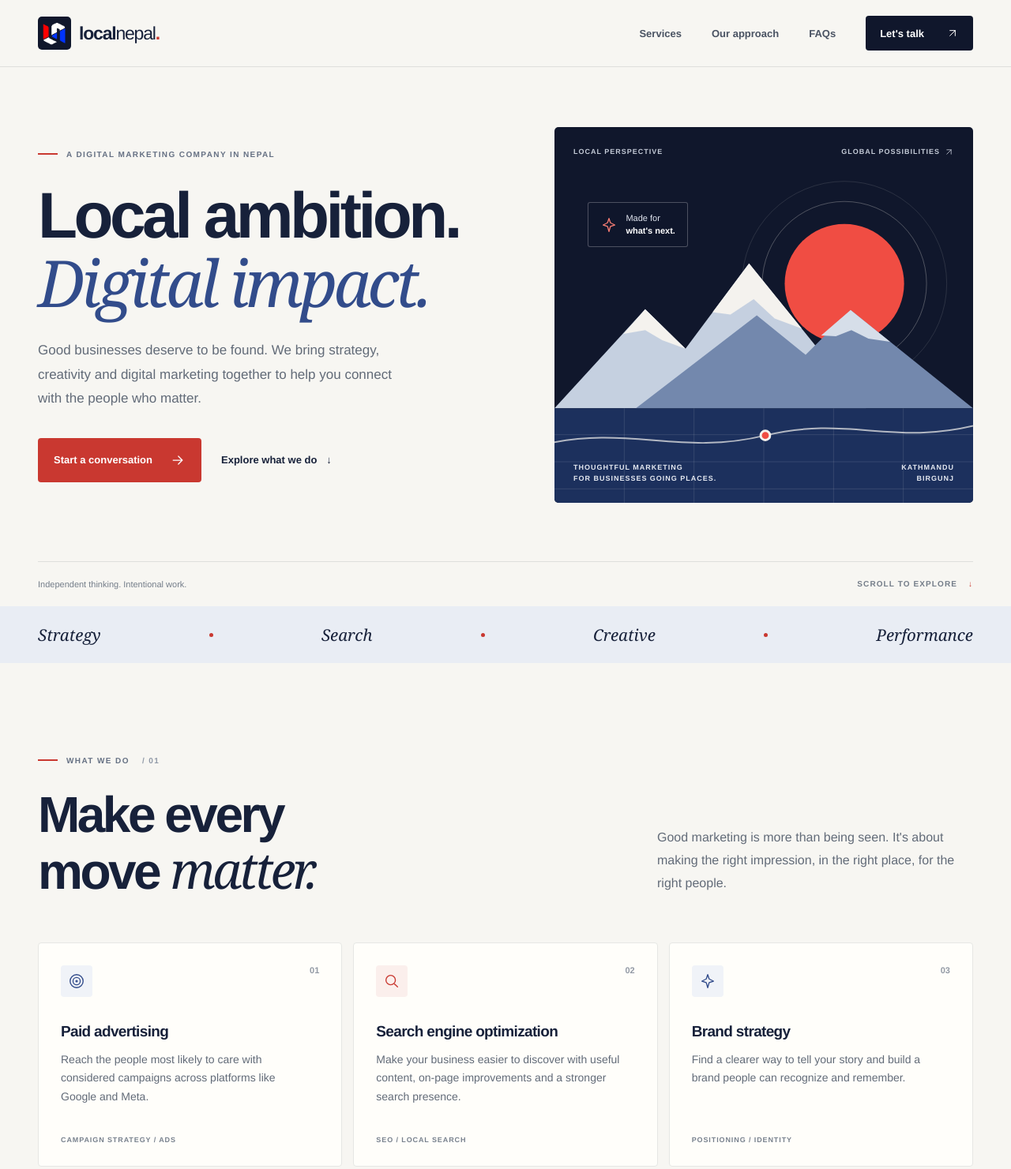
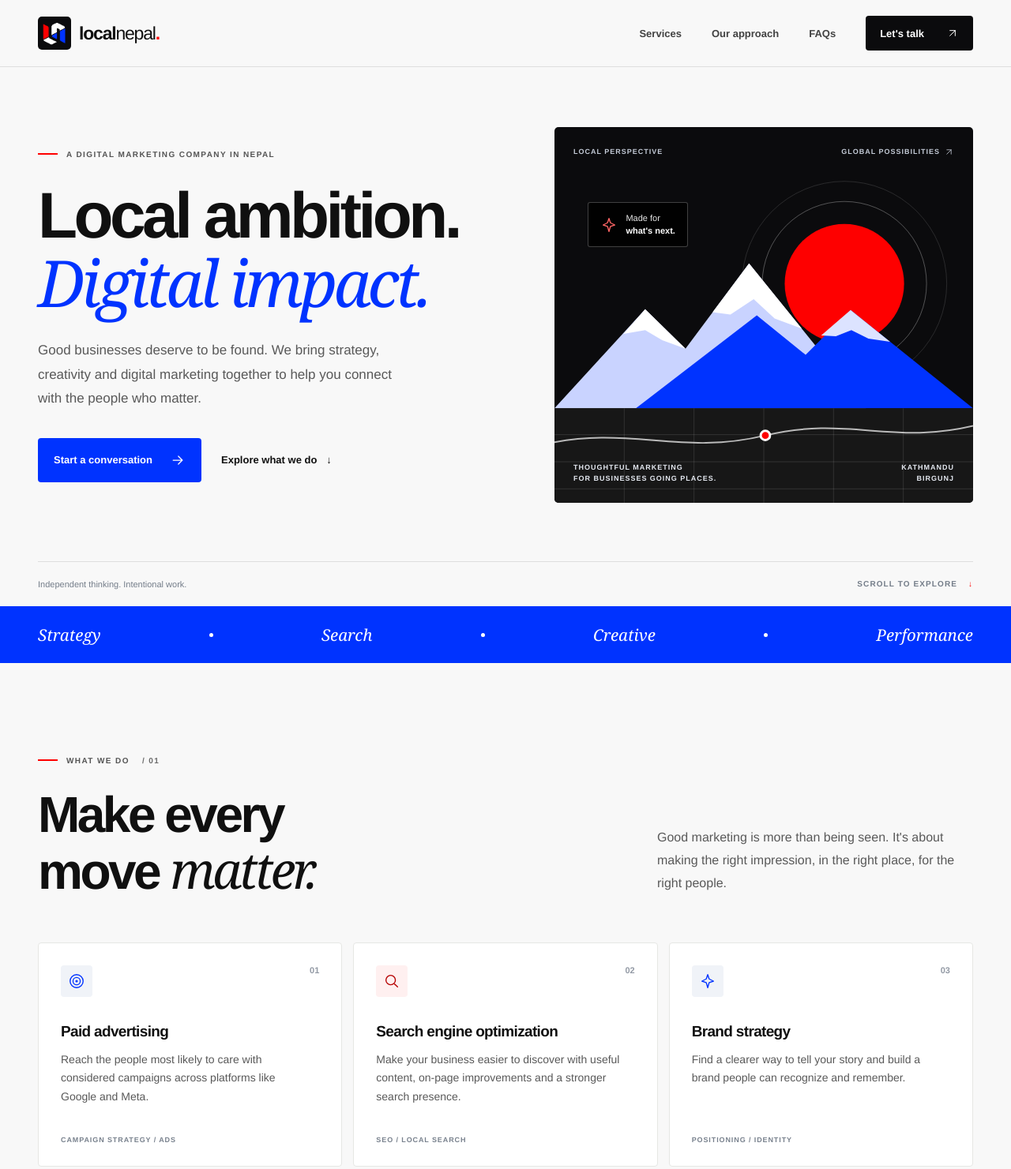
Before and after one commit to anandksri/localnepal.com.np, a plain HTML site: page index.html in a window 1280 px wide. Shown: the top 1481 px of the page at 79% size. Drawn offline with Linux system fonts and the light colour scheme.

Commit message:
Align site colors with LocalNepal logo
Co-authored-by: Copilot <223556219+Copilot@users.noreply.github.com>

```diff
--- a/index.html
+++ b/index.html
@@ -18,7 +18,7 @@
   <meta name="twitter:title" content="LocalNepal | Digital Marketing for Businesses in Nepal">
   <meta name="twitter:description" content="Thoughtful digital marketing for businesses ready to reach the right people.">
   <meta name="twitter:image" content="https://anandksri.github.io/localnepal/images/localnepal.png">
-  <meta name="theme-color" content="#10172c">
+  <meta name="theme-color" content="#0b0b0d">
   <link rel="icon" type="image/png" href="images/localnepal.png">
   <link rel="stylesheet" href="style.css">
   <script type="application/ld+json">
@@ -86,18 +86,18 @@
         <div class="hero-art" aria-hidden="true">
           <div class="art-heading"><span>LOCAL PERSPECTIVE</span><span>GLOBAL POSSIBILITIES <svg class="icon"><use href="#icon-up-right"></use></svg></span></div>
           <svg class="landscape" viewBox="0 0 540 430" fill="none" xmlns="http://www.w3.org/2000/svg">
-            <circle cx="374" cy="147" r="77" fill="#F04D43"/>
-            <circle cx="374" cy="147" r="106" stroke="#E8E3DB" stroke-opacity=".3"/>
-            <circle cx="374" cy="147" r="132" stroke="#E8E3DB" stroke-opacity=".13"/>
-            <path d="M0 308L117 180L169 231L251 121L402 308H0Z" fill="#C5D0E0"/>
-            <path d="M117 180L169 231L139 220L117 207L89 212L117 180Z" fill="#F4F2EE"/>
-            <path d="M251 121L319 205L284 192L257 167L227 187L204 184L251 121Z" fill="#F4F2EE"/>
-            <path d="M105 308L261 188L324 239L382 181L540 308H105Z" fill="#7388AD"/>
-            <path d="M382 181L433 222L405 218L383 207L363 215L344 214L382 181Z" fill="#D6DEE9"/>
-            <path d="M0 308H540V430H0V308Z" fill="#1C305D"/>
-            <path d="M0 342H540M0 377H540M0 412H540M90 308V430M180 308V430M270 308V430M360 308V430M450 308V430" stroke="#F2F1EE" stroke-opacity=".12"/>
-            <path d="M-16 355C97 329 161 370 272 343C383 316 441 360 558 326" stroke="#F4F2EE" stroke-width="2" stroke-opacity=".7"/>
-            <circle cx="272" cy="343" r="6" fill="#F04D43" stroke="#F4F2EE" stroke-width="3"/>
+            <circle cx="374" cy="147" r="77" fill="#FE0000"/>
+            <circle cx="374" cy="147" r="106" stroke="#FFFFFF" stroke-opacity=".3"/>
+            <circle cx="374" cy="147" r="132" stroke="#FFFFFF" stroke-opacity=".13"/>
+            <path d="M0 308L117 180L169 231L251 121L402 308H0Z" fill="#C9D3FF"/>
+            <path d="M117 180L169 231L139 220L117 207L89 212L117 180Z" fill="#FFFFFF"/>
+            <path d="M251 121L319 205L284 192L257 167L227 187L204 184L251 121Z" fill="#FFFFFF"/>
+            <path d="M105 308L261 188L324 239L382 181L540 308H105Z" fill="#0033FF"/>
+            <path d="M382 181L433 222L405 218L383 207L363 215L344 214L382 181Z" fill="#DCE3FF"/>
+            <path d="M0 308H540V430H0V308Z" fill="#171717"/>
+            <path d="M0 342H540M0 377H540M0 412H540M90 308V430M180 308V430M270 308V430M360 308V430M450 308V430" stroke="#FFFFFF" stroke-opacity=".12"/>
+            <path d="M-16 355C97 329 161 370 272 343C383 316 441 360 558 326" stroke="#FFFFFF" stroke-width="2" stroke-opacity=".7"/>
+            <circle cx="272" cy="343" r="6" fill="#FE0000" stroke="#FFFFFF" stroke-width="3"/>
           </svg>
           <div class="art-caption"><span>THOUGHTFUL MARKETING<br>FOR BUSINESSES GOING PLACES.</span><span>KATHMANDU<br>BIRGUNJ</span></div>
           <div class="art-stamp"><svg class="icon"><use href="#icon-spark"></use></svg><span>Made for<br><strong>what's next.</strong></span></div>
--- a/style.css
+++ b/style.css
@@ -1,18 +1,19 @@
 :root {
-  --ink: #17213a;
-  --navy: #10172c;
-  --paper: #f7f6f2;
-  --white: #fffefa;
-  --muted: #626b78;
-  --red: #c93830;
-  --blue: #324c8b;
-  --line: #dedfdc;
+  --ink: #101010;
+  --navy: #0b0b0d;
+  --paper: #f8f8f8;
+  --white: #ffffff;
+  --muted: #595959;
+  --red: #fe0000;
+  --red-text: #b60000;
+  --blue: #0033ff;
+  --line: #dedede;
 }
 
 * { box-sizing: border-box; }
 html { scroll-behavior: smooth; scroll-padding-top: 24px; }
 body { margin: 0; background: var(--paper); color: var(--ink); font-family: "Helvetica Neue", Helvetica, Arial, sans-serif; -webkit-font-smoothing: antialiased; }
-::selection { background: var(--red); color: white; }
+::selection { background: var(--blue); color: white; }
 a { color: inherit; text-decoration: none; }
 button { font: inherit; }
 img { display: block; max-width: 100%; }
@@ -22,7 +23,7 @@ h1, h2, h3, p { margin-top: 0; }
 .container { width: min(calc(100% - 96px), 1220px); margin-inline: auto; }
 .skip-link { position: fixed; top: 8px; left: 8px; z-index: 20; padding: 12px; background: white; color: #111; transform: translateY(-150%); }
 .skip-link:focus { transform: translateY(0); }
-:focus-visible { outline: 3px solid #d6453b; outline-offset: 4px; }
+:focus-visible { outline: 3px solid var(--blue); outline-offset: 4px; }
 
 .site-header { background: var(--paper); border-bottom: 1px solid var(--line); }
 .nav-wrap { min-height: 84px; display: flex; align-items: center; justify-content: space-between; gap: 30px; }
@@ -31,8 +32,8 @@ h1, h2, h3, p { margin-top: 0; }
 .brand-accent { font-weight: 400; }
 .brand-dot { color: var(--red); }
 .primary-nav { display: flex; align-items: center; gap: 38px; font-size: 13px; font-weight: 600; }
-.primary-nav > a:not(.nav-cta) { color: #4a5363; }
-.primary-nav > a:not(.nav-cta):hover { color: var(--red); }
+.primary-nav > a:not(.nav-cta) { color: #424242; }
+.primary-nav > a:not(.nav-cta):hover { color: var(--red-text); }
 .nav-cta { display: inline-flex; align-items: center; gap: 28px; padding: 14px 18px; border-radius: 4px; background: var(--navy); color: white; transition: background .2s; }
 .nav-cta:hover { background: var(--blue); }
 .nav-cta .icon { width: 16px; height: 16px; }
@@ -40,9 +41,9 @@ h1, h2, h3, p { margin-top: 0; }
 
 .hero { background: var(--paper); overflow: hidden; }
 .hero-grid { display: grid; grid-template-columns: 1fr 1fr; align-items: center; gap: clamp(40px, 7vw, 100px); padding-top: 76px; padding-bottom: 74px; }
-.eyebrow { display: flex; align-items: center; gap: 11px; margin: 0 0 27px; color: #657083; font-size: 10px; font-weight: 700; letter-spacing: .14em; line-height: 1.5; text-transform: uppercase; }
+.eyebrow { display: flex; align-items: center; gap: 11px; margin: 0 0 27px; color: #545454; font-size: 10px; font-weight: 700; letter-spacing: .14em; line-height: 1.5; text-transform: uppercase; }
 .eyebrow-line { display: inline-block; width: 25px; height: 2px; background: var(--red); flex: none; }
-.section-number { margin-left: 5px; color: #9099a7; }
+.section-number { margin-left: 5px; color: #6b6b6b; }
 h1, h2 { font-weight: 600; letter-spacing: -.055em; }
 h1 { margin-bottom: 26px; font-size: clamp(56px, 6.4vw, 88px); line-height: 1.04; }
 h1 em, h2 em { font-family: Georgia, "Times New Roman", serif; font-weight: 400; }
@@ -50,12 +51,12 @@ h1 em { color: var(--blue); }
 .hero-description { max-width: 475px; margin-bottom: 0; color: var(--muted); font-size: 17px; line-height: 1.8; }
 .hero-actions { display: flex; align-items: center; flex-wrap: wrap; gap: 25px; margin-top: 34px; }
 .button { min-height: 56px; padding: 16px 20px; display: inline-flex; align-items: center; justify-content: center; gap: 22px; border-radius: 4px; font-size: 13px; font-weight: 700; transition: background .2s, color .2s; }
-.button-light { background: var(--red); color: white; }
+.button-light { background: var(--blue); color: white; }
 .button-light:hover { background: var(--navy); color: white; }
 .text-link { display: inline-flex; align-items: center; gap: 12px; font-size: 13px; font-weight: 700; }
-.text-link:hover { color: var(--red); }
+.text-link:hover { color: var(--red-text); }
 
-.hero-art { position: relative; width: 100%; max-width: 530px; justify-self: end; padding: 24px 24px 0; overflow: hidden; background: var(--navy); color: #f7f6f2; border-radius: 5px; }
+.hero-art { position: relative; width: 100%; max-width: 530px; justify-self: end; padding: 24px 24px 0; overflow: hidden; background: var(--navy); color: white; border-radius: 5px; }
 .art-heading, .art-caption { display: flex; justify-content: space-between; align-items: flex-start; gap: 20px; font-size: 9px; font-weight: 700; line-height: 1.6; letter-spacing: .11em; }
 .art-heading { color: #c4cbd7; }
 .art-heading span:last-child { display: flex; align-items: center; gap: 5px; text-align: right; }
@@ -63,16 +64,16 @@ h1 em { color: var(--blue); }
 .landscape { display: block; width: calc(100% + 48px); height: auto; margin: 16px -24px 0; }
 .art-caption { position: absolute; bottom: 24px; left: 24px; right: 24px; color: #e5e9f1; }
 .art-caption span:last-child { text-align: right; }
-.art-stamp { position: absolute; top: 20%; left: 8%; display: flex; align-items: center; gap: 10px; padding: 12px 15px; border: 1px solid rgba(255,255,255,.25); border-radius: 3px; background: rgba(16,23,44,.9); color: #e1e6f0; font-size: 11px; line-height: 1.4; }
-.art-stamp .icon { color: #f27b72; width: 22px; height: 22px; }
+.art-stamp { position: absolute; top: 20%; left: 8%; display: flex; align-items: center; gap: 10px; padding: 12px 15px; border: 1px solid rgba(255,255,255,.25); border-radius: 3px; background: rgba(0,0,0,.9); color: #e8e8e8; font-size: 11px; line-height: 1.4; }
+.art-stamp .icon { color: #ff6666; width: 22px; height: 22px; }
 .art-stamp strong { color: white; }
 .hero-foot { display: flex; justify-content: space-between; gap: 24px; padding: 22px 0; border-top: 1px solid var(--line); color: #747d89; font-size: 11px; }
 .hero-foot > span:last-child { font-size: 10px; font-weight: 700; letter-spacing: .11em; }
 .hero-foot span span { margin-left: 10px; color: var(--red); }
 
-.ticker { background: #e9edf4; color: var(--ink); }
+.ticker { background: var(--blue); color: white; }
 .ticker-inner { display: flex; align-items: center; justify-content: space-between; gap: 24px; min-height: 72px; font-family: Georgia, "Times New Roman", serif; font-size: clamp(17px, 1.6vw, 21px); font-style: italic; }
-.ticker-divider { width: 5px; height: 5px; flex: none; border-radius: 50%; background: var(--red); }
+.ticker-divider { width: 5px; height: 5px; flex: none; border-radius: 50%; background: white; }
 .section { padding: clamp(88px, 9vw, 128px) 0; }
 .section-heading { display: grid; grid-template-columns: 1fr 1fr; gap: 60px; align-items: end; margin-bottom: 55px; }
 h2 { margin-bottom: 0; font-size: clamp(46px, 5vw, 68px); line-height: 1.08; }
@@ -82,17 +83,19 @@ h2 { margin-bottom: 0; font-size: clamp(46px, 5vw, 68px); line-height: 1.08; }
 .service-card:hover { transform: translateY(-4px); border-color: #cbd2e0; box-shadow: 0 12px 28px rgba(23,33,58,.06); }
 .card-top { display: flex; align-items: flex-start; justify-content: space-between; margin-bottom: 32px; color: #939aa5; font-size: 11px; font-weight: 700; }
 .service-icon { width: 40px; height: 40px; padding: 9px; border-radius: 4px; background: #f0f3f8; color: var(--blue); }
-.service-card:nth-child(3n + 2) .service-icon { background: #fbefec; color: var(--red); }
+.service-card:nth-child(3n + 2) .service-icon { background: #fff0f0; color: var(--red-text); }
 .service-card h3 { margin-bottom: 12px; font-size: 19px; line-height: 1.25; letter-spacing: -.035em; }
 .service-card p { max-width: 320px; margin-bottom: 28px; color: var(--muted); font-size: 14px; line-height: 1.7; }
 .card-tag { margin-top: auto; color: #78818d; font-size: 9px; font-weight: 700; letter-spacing: .1em; }
 
-.approach { background: var(--navy); color: #f7f6f2; }
+.approach { background: var(--navy); color: white; }
+.approach :focus-visible, .footer :focus-visible, .contact :focus-visible { outline-color: white; }
 .approach .eyebrow { color: #bac4d5; }
 .approach h2 em { color: #b7c8e8; }
 .approach-grid { display: grid; grid-template-columns: 1fr 1fr; gap: 12%; }
 .approach-intro > p:not(.eyebrow) { max-width: 420px; margin: 27px 0 30px; color: #b9c3d3; font-size: 16px; line-height: 1.8; }
 .light-link { border-bottom: 1px solid #79869d; padding-bottom: 12px; }
+.light-link:hover { color: #ff8585; }
 .steps { border-top: 1px solid #45516a; }
 .step { display: grid; grid-template-columns: 42px 1fr 20px; gap: 20px; padding: 27px 0; border-bottom: 1px solid #45516a; }
 .step > span { color: #f0877f; font-size: 11px; font-weight: 700; }
@@ -101,7 +104,7 @@ h2 { margin-bottom: 0; font-size: clamp(46px, 5vw, 68px); line-height: 1.08; }
 .step p { max-width: 360px; margin: 0; color: #bac4d3; font-size: 14px; line-height: 1.7; }
 
 .local-grid { display: grid; grid-template-columns: 1fr 1fr; align-items: center; gap: 12%; }
-.local-art { position: relative; min-height: 420px; display: flex; flex-direction: column; justify-content: space-between; padding: 30px; overflow: hidden; border-radius: 4px; background: #dce5f1; }
+.local-art { position: relative; min-height: 420px; display: flex; flex-direction: column; justify-content: space-between; padding: 30px; overflow: hidden; border-radius: 4px; background: #edf0ff; }
 .local-art::before, .local-art::after { position: absolute; content: ""; width: 320px; height: 320px; border: 1px solid rgba(50,76,139,.18); border-radius: 50%; }
 .local-art::before { top: -160px; right: -80px; }.local-art::after { bottom: -240px; left: -100px; }
 .local-art-label, .local-art-bottom { position: relative; z-index: 1; font-size: 10px; font-weight: 700; letter-spacing: .12em; line-height: 1.6; }
@@ -115,7 +118,7 @@ h2 { margin-bottom: 0; font-size: clamp(46px, 5vw, 68px); line-height: 1.08; }
 .location-list { display: flex; flex-wrap: wrap; gap: 9px; margin-top: 28px; }
 .location-list span { padding: 10px 13px; border: 1px solid #d5d9df; border-radius: 3px; color: #596578; font-size: 10px; font-weight: 700; letter-spacing: .09em; }
 
-.faq-section { background: #edf0f4; }
+.faq-section { background: #f0f0f0; }
 .faq-grid { display: grid; grid-template-columns: 1fr 1fr; gap: 12%; }
 .faq-intro { max-width: 350px; margin: 25px 0 0; color: var(--muted); font-size: 16px; line-height: 1.8; }
 .faq-list { border-top: 1px solid #cbd1d9; }
@@ -128,15 +131,15 @@ h2 { margin-bottom: 0; font-size: clamp(46px, 5vw, 68px); line-height: 1.08; }
 .faq-list details[open] summary span::after { transform: none; }
 .faq-list details p { max-width: 480px; margin: 0 0 24px; color: var(--muted); font-size: 14px; line-height: 1.7; }
 
-.contact { padding: 96px 0 104px; background: #b83d35; color: white; }
-.contact .eyebrow { margin: 0; color: #fff0ed; }
-.contact .eyebrow-line { background: white; }
-.contact .section-number { color: #f6c6bf; }
-.contact-top { display: flex; justify-content: space-between; align-items: center; padding-bottom: 35px; border-bottom: 1px solid rgba(255,255,255,.4); }
+.contact { padding: 96px 0 104px; background: var(--red); color: var(--ink); }
+.contact .eyebrow { margin: 0; color: var(--ink); }
+.contact .eyebrow-line { background: var(--ink); }
+.contact .section-number { color: #470000; }
+.contact-top { display: flex; justify-content: space-between; align-items: center; padding-bottom: 35px; border-bottom: 1px solid rgba(0,0,0,.35); }
 .contact-top > span { font-size: 10px; font-weight: 700; letter-spacing: .12em; }
 .contact-main { display: grid; grid-template-columns: 1.2fr .8fr; align-items: end; gap: 60px; padding-top: 50px; }
 .contact h2 { font-size: clamp(55px, 6vw, 82px); }
-.contact-main p { max-width: 380px; margin-bottom: 24px; color: #fff3f1; font-size: 16px; line-height: 1.8; }
+.contact-main p { max-width: 380px; margin-bottom: 24px; color: var(--ink); font-size: 16px; line-height: 1.8; }
 .contact .button-light { background: white; color: var(--ink); }
 .contact .button-light:hover { background: var(--navy); color: white; }
 .contact-social { display: flex; width: fit-content; align-items: center; gap: 10px; margin-top: 20px; font-size: 13px; font-weight: 700; }
```
